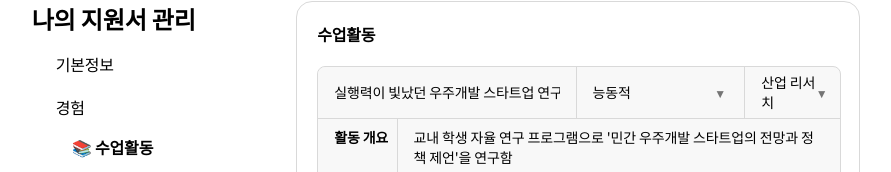
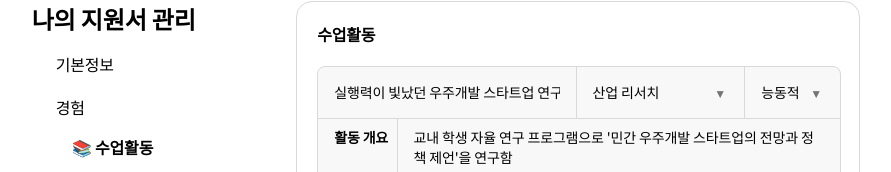
Before and after one commit to sangwonme/SNU-Creative-Research, a React (Create React App) app: page /editcv/1 in a window 1280 px wide. Shown: the part 111-283 px from the top of the page, without its empty margins (195-1086 px from the left). Built offline with nearby package versions, Linux system fonts and the light colour scheme.

Commit message:
:bug: Fix Keywords

```diff
--- a/src/components/CVPageRelated/ExpTable/ExpTable.tsx
+++ b/src/components/CVPageRelated/ExpTable/ExpTable.tsx
@@ -41,8 +41,8 @@ function ExpTable() {
     setDesc2(expList[expId-1].description[1]);
     setDesc3(expList[expId-1].description[2]);
     setDesc4(expList[expId-1].description[3]);
-    setKeyword1(expList[expId-1].keywords[0]);
-    setKeyword2(expList[expId-1].keywords[1]);
+    setKeyword1(expList[expId-1].keywords[1]);
+    setKeyword2(expList[expId-1].keywords[0]);
   }, [expId]
   );
 
--- a/src/components/DropList/DropList.tsx
+++ b/src/components/DropList/DropList.tsx
@@ -27,7 +27,7 @@ function DropList({type, placeholder}: Props) {
   );
 
   const traitKeywords = ['능동적', '꼼꼼함', '성실함', '통찰력', '리더십', '소통능력', '문제 해결 능력'];
-  const skillKeywords = ['1','2','3', 'a', 'b', 'c', 'd', 'e', 'f', 'g', 'h', 'i', 'j', 'k', 'l'];
+  const skillKeywords = ['데이터 분석', 'Slack', '사용자 리서치', '산업 리서치', 'React', 'Vue'];
   const jobKeywords = ['기획자', '마케터', '디자이너', '개발자'];
   const langKeywords = ['TOEIC', 'TEPS', 'JLPT'];
   const certKeywords = ['GTQ', '정보처리기사', '공인중개사'];
```
